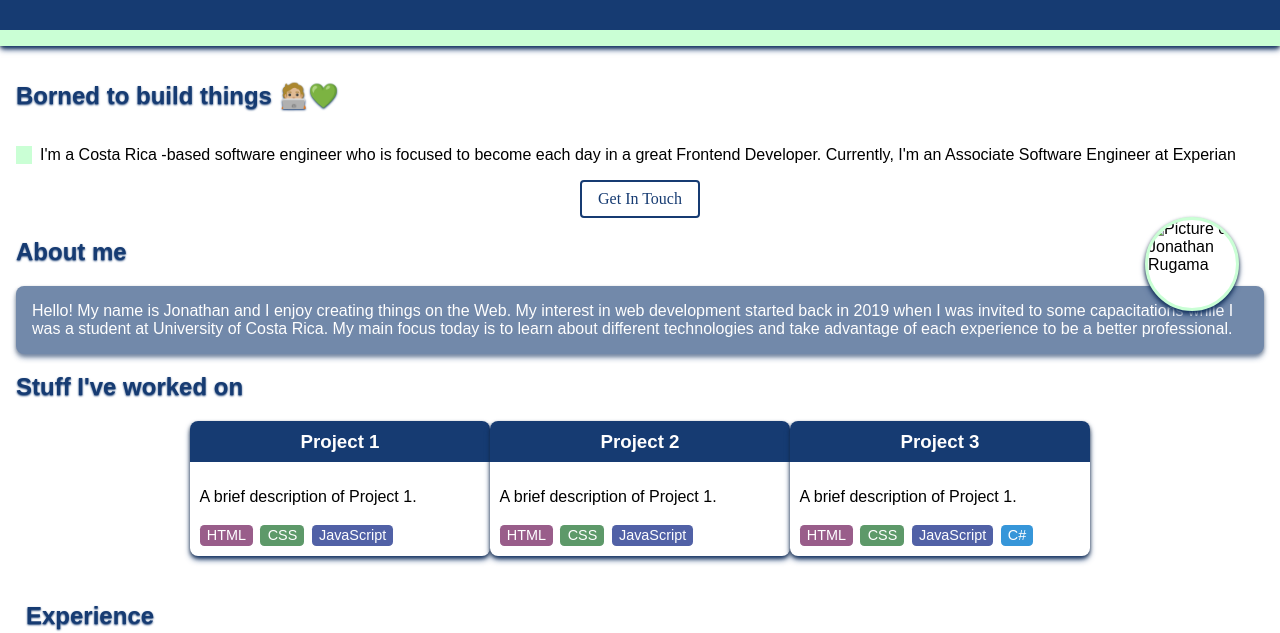
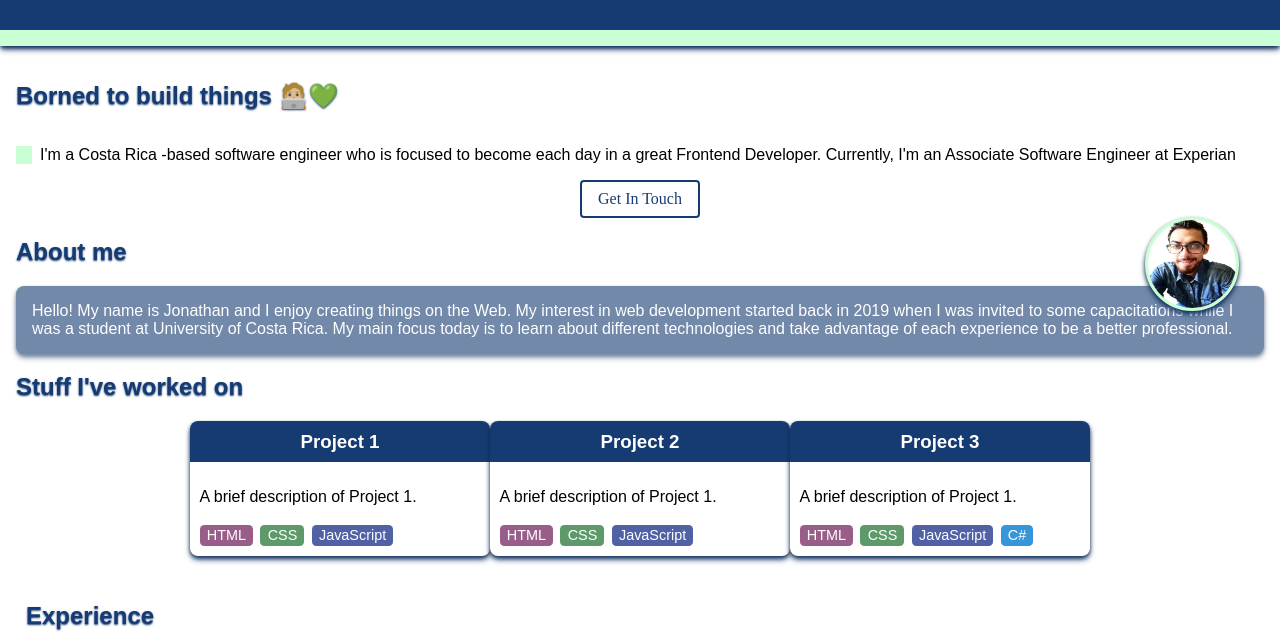
Before and after one commit to RugamaLabs/Curso-Web-Development-Labs-and-Projects-Jonathan-Rugama-FundaTEC, a plain HTML site: page Project-1/index.html in a window 1280 px wide. Shown: the part 170-803 px from the top of the page. Drawn offline with Linux system fonts and the light colour scheme; the site is published under a folder, as on GitHub Pages, so addresses that start at the root find nothing.

Commit message:
fix: changing path of image

```diff
--- a/Project-1/index.html
+++ b/Project-1/index.html
@@ -42,7 +42,7 @@ My main focus today is to learn about different technologies and take advantage
             </div>
 
               <div class="picture-container">
-                        <img class="picture" src="/Project-1/images/me.png" alt="Picture of Jonathan Rugama">
+                        <img class="picture" src="images/me.png" alt="Picture of Jonathan Rugama">
             </div>
 
 
```
